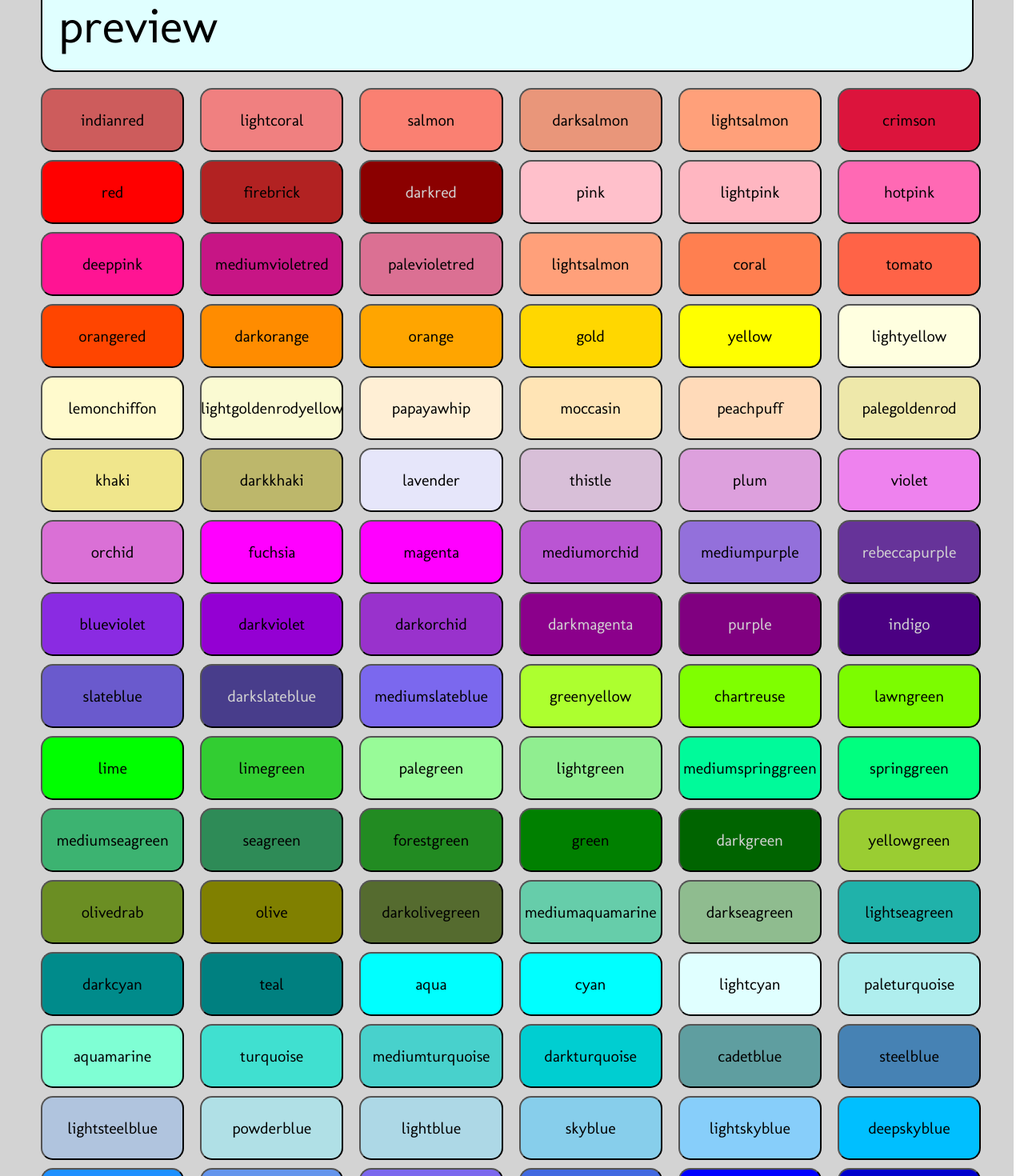
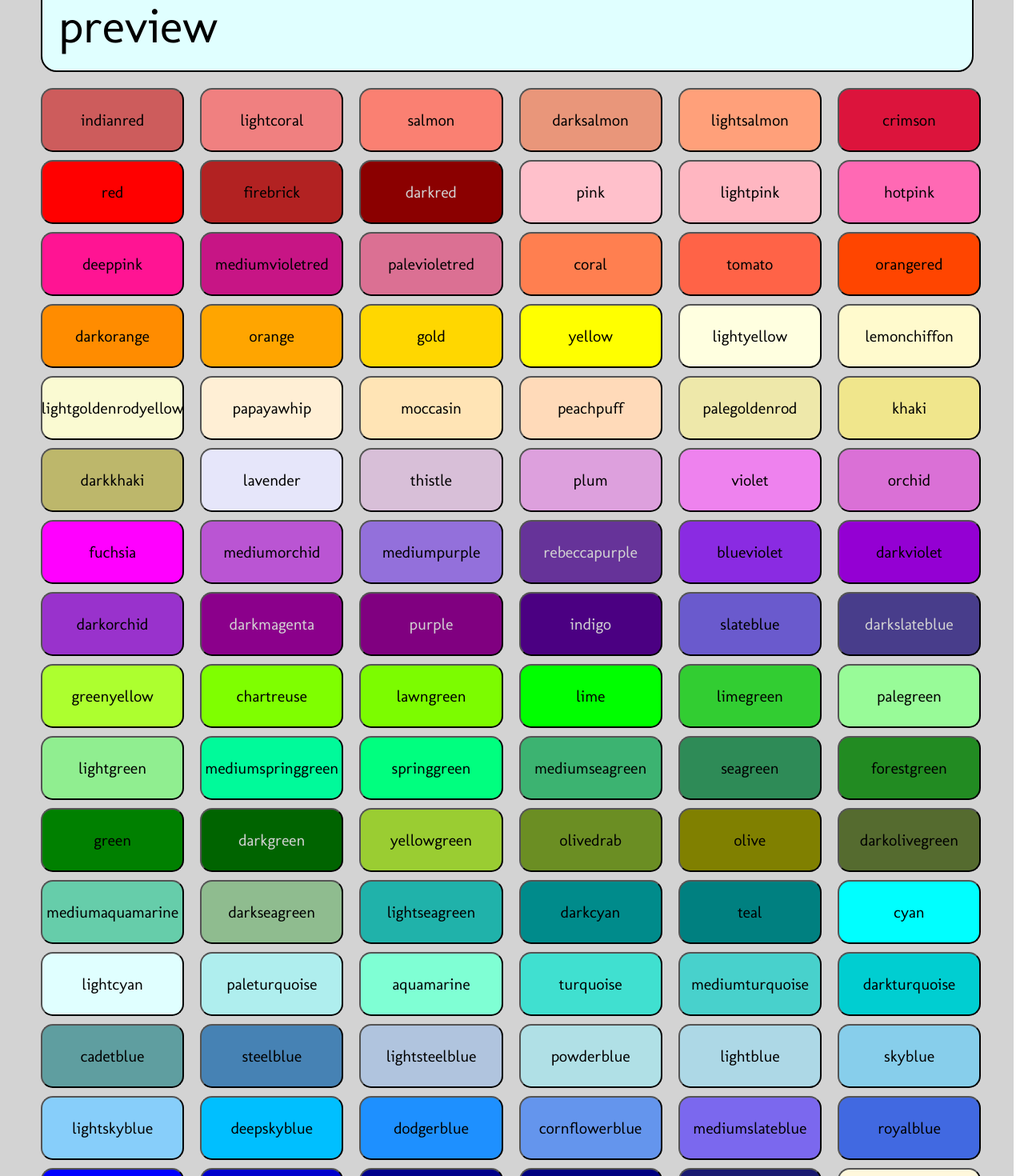
Before and after one commit to jenziel/color-picker, a React (Create React App) app: page / in a window 1280 px wide. Shown: the part 366-1836 px from the top of the page at 80% size. Built offline with nearby package versions, Linux system fonts and the light colour scheme.

Commit message:
Add functionality to colors so that when clicked, they change the color of the text above.

```diff
--- a/src/components/Cards/Cards.js
+++ b/src/components/Cards/Cards.js
@@ -1,14 +1,30 @@
-import React from "react";
+import React, {useEffect, useState} from "react";
 import './Cards.css'
+import {useDispatch }from "react-redux";
+import {changeColor} from '../../features/theme'
 
 function Cards({color, id}) {
+    const [color1, setColor1] = useState("");
+    const dispatch = useDispatch();
     const darkcolors = ["darkred", "indigo","black", "rebeccapurple", "darkmagenta", "purple", "darkslateblue", "darkgreen", "blue", "mediumblue", "darkblue", "navy", "midnightblue", "maroon", "darkslategray" ]
+
+    const handleButtonClick = (selectedColor) => {
+        setColor1(selectedColor);
+        dispatch(changeColor(selectedColor));
+    };
     if (darkcolors.includes(color) ) {
-        return (<button className='card' id={id} style={{background: color, color: "lightgray"}}>{color}</button>);
+        return (<button  onClick={() => handleButtonClick(color)} className='card' id={id} style={{background: color, color: "lightgray"}}>{color}</button>);
     }
   return (
-      <button className='card' id={id} style={{background: color}}>{color}</button>
+      <button
+      onClick={() => handleButtonClick(color)}
+        className='card' id={id} style={{background: color}}>{color}</button>
   )
 }
 
 export default Cards;
+
+// onChange={(event) => {setColor(event.target.value)}
+// onClick={() => {
+//     dispatch(changeColor(color))
+// }}
--- a/src/components/ColorChart/ColorChart.js
+++ b/src/components/ColorChart/ColorChart.js
@@ -18,7 +18,6 @@ function ColorChart() {
         { color: 'deeppink', id: 255020147 },
         { color: 'mediumvioletred', id: 199021133 },
         { color: 'palevioletred', id: 219112147 },
-        { color: 'lightsalmon', id: 255160122 },
         { color: 'coral', id: 255127080 },
         { color: 'tomato', id: 255099071 },
         { color: 'orangered', id: 255069000 },
@@ -41,7 +40,6 @@ function ColorChart() {
         { color: 'violet', id: 238130238 },
         { color: 'orchid', id: 218112214 },
         { color: 'fuchsia', id: 255000255 },
-        { color: 'magenta', id: 255000255 },
         { color: 'mediumorchid', id: 186085211 },
         { color: 'mediumpurple', id: 147112219 },
         { color: 'rebeccapurple', id: 102051153 },
@@ -53,7 +51,6 @@ function ColorChart() {
         { color: 'indigo', id: 75000130 },
         { color: 'slateblue', id: 106090205 },
         { color: 'darkslateblue', id: 72061139 },
-        { color: 'mediumslateblue', id: 123104238 },
         { color: 'greenyellow', id: 173255047 },
         { color: 'chartreuse', id: 127255000 },
         { color: 'lawngreen', id: 124252000 },
@@ -77,7 +74,6 @@ function ColorChart() {
         { color: 'lightseagreen', id: 32178170 },
         { color: 'darkcyan', id: 139139 },
         { color: 'teal', id: 128128 },
-        { color: 'aqua', id: 255255 },
         { color: 'cyan', id: 255255 },
         { color: 'lightcyan', id: 224255255 },
         { color: 'paleturquoise', id: 175238238 },
```
